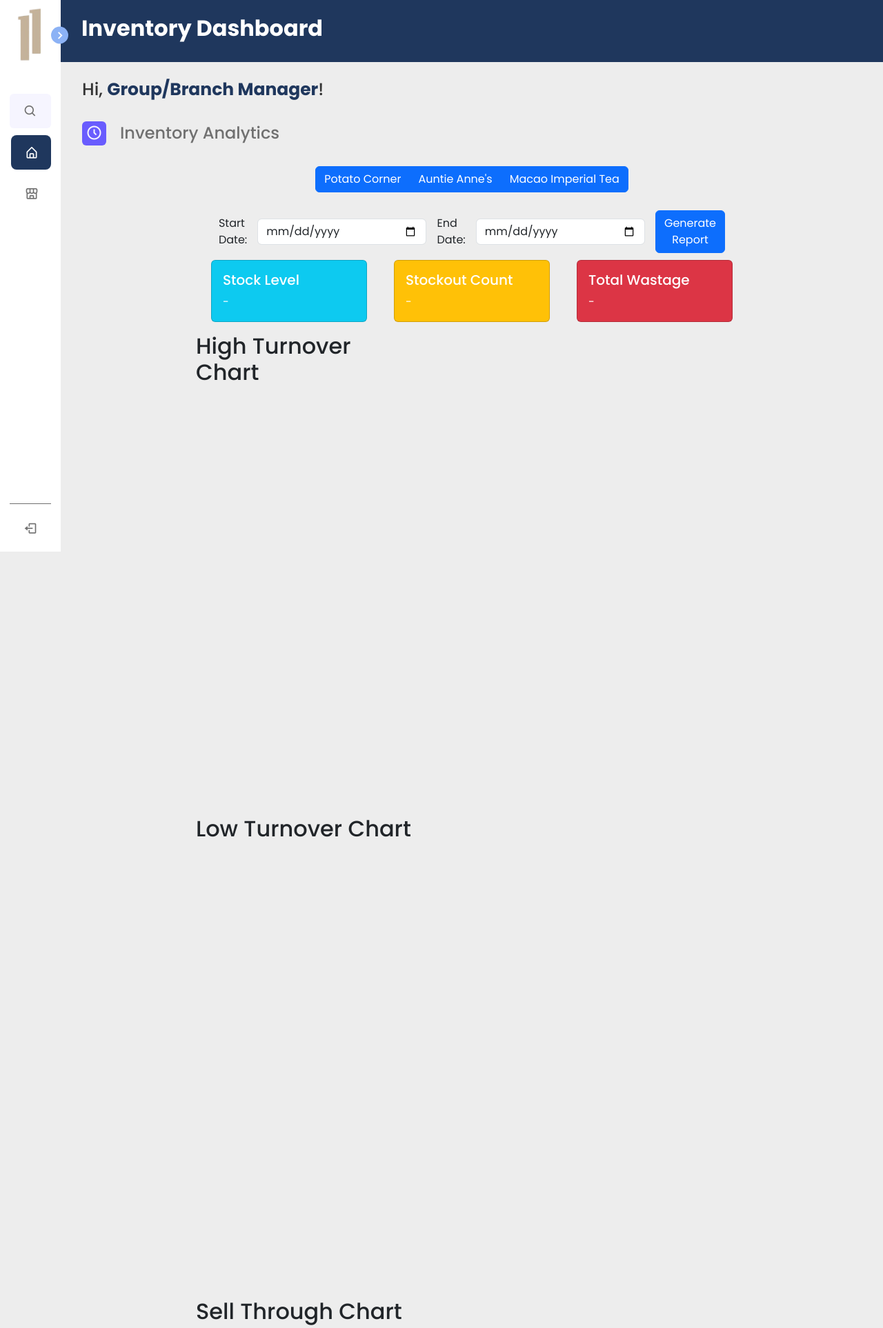
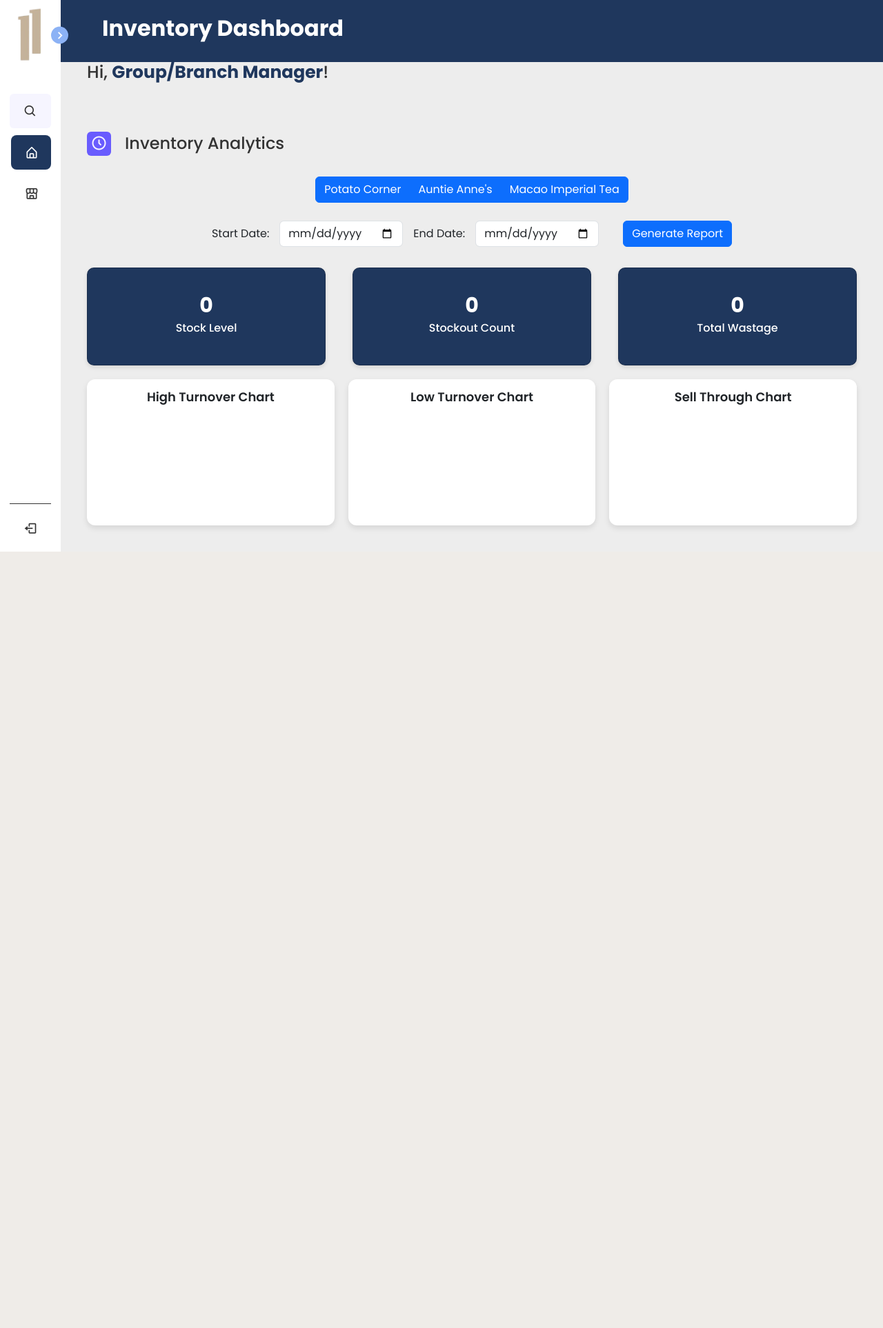
Before and after one commit to fmdlocsin/11-Nevada-CAP2, a PHP site: page /dashboard-inventory in a window 1280 px wide. Shown: the top 1926 px of the page at 69% size. After the commit the page ends 800 px from the top, so only its background shows below. Run offline with PHP 8.4, Linux system fonts and the light colour scheme; a map, chart or similar area stays blank; some libraries are stand-ins or nearby versions.

Commit message:
match kpi cards/charts styling

```diff
--- a/assets/css/inventory-dashboard.css
+++ b/assets/css/inventory-dashboard.css
@@ -1,245 +1,203 @@
-body {
-    font-family: 'Arial', sans-serif;
-    /* background-color: #f8f9fa; */
+/* Primary colors */
+:root {
+    --header-color: #1F375D;
+    --background-color: #f4f4f9;
+    --box-shadow-color: rgba(0, 0, 0, 0.1);
+    --box-color: #fff;
+    --highlight-color: #1F375D;
+    --box-group-background: #d3d3d3;
 }
 
-:root {
-    /* ===== Colors ===== */
-    --body-color: #e4e9f7;
-    --sidebar-color: #fff;
-    --primary-color: #695cfe;
-    --primary-color-light: #f6f5ff;
-    --toggle-color: #ddd;
-    --text-color: #707070;
-}
-
-.dash-content .title{
-    display: flex;
-    align-items: center;
-    margin: 30px 0 30px 0;
-}
-
-.dash-content .title i{
+/* General Layout */
+.home {
     position: relative;
-    height: 35px;
-    width: 35px;
-    background-color: var(--primary-color);
-    border-radius: 6px;
-    color: var(--primary-color-light);
-    display: flex;
-    align-items: center;
-    justify-content: center;
-    font-size: 24px;
-}
-
-.dash-content .title .text{
-    font-size: 24px;
-    font-weight: 500;
-    color: var(--text-color);
-    margin-left: 10px;
-}
-
-.dashboard-title {
-    font-size: 24px;
-    font-weight: bold;
-    margin-bottom: 20px;
+    left: 250px;
+    width: calc(100% - 250px);
+    background: #EDEDED;
+    transition: var(--tran-05);
 }
 
 .container {
-    width: 100%;
-    margin: 20px auto;
-    padding: 5px;
+    width: 98%;
+    margin: 0 auto;
 }
 
-.dashboard-title {
-    font-size: 24px;
-    font-weight: bold;
-    margin-bottom: 20px;
-    color: #1F375D;
+/* Header Styling */
+.contractheader {
+    height: 90px;
+    background: var(--header-color);
+    color: white;
+    display: flex;
+    align-items: center;
+    padding-left: 30px;
 }
 
-.kpi-card {
-    background: #1F375D;
-    border-radius: 12px;
-    padding: 20px;
-    text-align: center;
-    color: white;
-    box-shadow: 0px 4px 8px rgba(0, 0, 0, 0.2);
-    transition: transform 0.3s ease-in-out;
-    height: 150px;
-    display: flex;
-    flex-direction: column;
-    justify-content: center;
-}
-
-.kpi-card:hover {
-    transform: scale(1.05);
-}
-
-.kpi-card h4 {
-    font-size: 16px;
-    margin-bottom: 5px;
-    white-space: normal;
-    overflow-wrap: break-word;
-}
-
-.kpi-number {
-    font-size: 34px;
+/* Titles */
+h1.title {
+    font-size: 32px;
     font-weight: bold;
 }
 
+.greeting h2 {
+    font-size: 25px;
+    color: #333;
+}
+
+.greeting h2 strong {
+    font-weight: bold;
+    color: var(--header-color);
+}
+
+/* Filters Section */
+.filter-section2 {
+    display: flex;
+    align-items: center;
+    gap: 15px;
+    padding: 10px 15px;
+}
+
+.filter-section2 label {
+    white-space: nowrap;
+}
+
+.filter-section2 button {
+    white-space: nowrap;
+    margin-left: 20px;
+}
+
+/* KPI Cards */
 .kpi-row {
     display: flex;
-    flex-wrap: wrap;
     justify-content: space-between;
     gap: 15px;
+    margin-top: 20px;
 }
 
 .kpi-col {
     flex: 1;
     min-width: 250px;
+    max-width: 33%;
 }
 
-.content-table {
+.kpi-card {
+    text-align: center;
+    padding: 20px;
+    background: var(--header-color);
+    color: #ffffff;
+    border-radius: 10px;
+    box-shadow: 0px 3px 6px rgba(0, 0, 0, 0.1);
+    transition: transform 0.2s ease-in-out, box-shadow 0.2s;
     width: 100%;
-    border-collapse: collapse;
-    margin-top: 20px;
-    background: white;
-    border-radius: 10px;
-    padding: 10px;
-    box-shadow: 0px 4px 8px rgba(0, 0, 0, 0.1);
+    min-height: 120px;
 }
 
-.content-table th, .content-table td {
-    padding: 10px;
-    text-align: center;
-    border-bottom: 1px solid #ddd;
+.kpi-card:hover {
+    transform: translateY(-3px);
+    box-shadow: 0px 5px 12px rgba(0, 0, 0, 0.2);
 }
 
-.content-table thead {
-    background: #1F375D;
+.kpi-number {
+    font-size: 30px;
+    font-weight: bold;
+    margin-bottom: 5px;
+    display: block;
+    color: #ffffff;
+}
+
+.kpi-label {
+    font-size: 16px;
+    font-weight: 500;
+    color: #ffffff;
+}
+
+/* Charts Section */
+.charts-container {
+    display: flex;
+    justify-content: space-between;
+    gap: 20px;
+    margin-top: 20px;
+}
+
+.chart-box {
+    flex: 1;
+    background: white;
+    padding: 15px;
+    border-radius: 12px;
+    box-shadow: 0 4px 8px rgba(0, 0, 0, 0.1);
+    display: flex;
+    flex-direction: column;
+    align-items: center;
+    max-width: 400px;
+    width: 100%;
+}
+
+/* Ensure Canvas Size Does Not Keep Growing */
+.chart-box canvas {
+    width: 100% !important;
+    height: auto !important;
+    max-width: 300px; /* Restrict width */
+    max-height: 400px; /* Restrict height */
+    display: block;
+}
+
+
+.chart-box h2 {
+    text-align: center;
+    font-size: 18px;
+    font-weight: 600;
+    margin-bottom: 10px;
+}
+
+/* Report Modal */
+#reportModal .modal-content {
+    border-radius: 10px;
+}
+
+#reportModal .modal-header {
+    background: var(--header-color);
     color: white;
 }
 
-.content-table tbody tr:hover {
-    background-color: #8cb2f5;
+#reportModal .modal-body {
+    font-size: 14px;
 }
 
-.chart-container {
-    width: 60%;
-    max-width: 600px;
-    margin: 20px auto;
-    background: white;
-    border-radius: 10px;
-    padding: 20px;
-    box-shadow: 0px 4px 8px rgba(0, 0, 0, 0.1);
+#reportModal .modal-footer {
+    display: flex;
+    justify-content: space-between;
 }
 
-@media (max-width: 768px) {
-    .kpi-card {
-        height: auto;
-        padding: 15px;
-    }
-    .kpi-number {
-        font-size: 28px;
-    }
-    .chart-container {
-        width: 90%;
-    }
-}
-
-
-
-/* ---------------------------- FILTER ---------------------------- */
-
-.filter-buttons {
-    margin-bottom: 20px;
-}
-
-.filter-buttons button {
-    margin: 5px;
-    padding: 10px 15px;
-    border: 2px solid #1F375D;
-    background-color: white;
-    color: #1F375D;
-    font-weight: bold;
-    border-radius: 5px;
-    cursor: pointer;
-    transition: all 0.3s ease-in-out;
-}
-
-.filter-buttons button.active {
-    background-color: #1F375D;
-    color: white;
-}
-
-.filter-buttons button:hover {
-    background-color: #8cb2f5;
-    color: white;
-}
-
-.filter-section2 {
-    display: flex;
-    flex-direction: row;
-    align-items: center;
-    gap: 15px;
-    padding: 10px 15px;
-}
-
-
-
-/* General button styling */
-.franchisee-btn, .branch-btn {
-    background-color: #002D62;
-    color: white;
-    padding: 10px 15px;
-    border: none;
-    border-radius: 5px;
-    margin: 5px;
-    cursor: pointer;
-    font-size: 16px;
-    transition: 0.3s;
-}
-
-/* Active button state */
-.franchisee-btn.active, .branch-btn.active {
-    background-color: #FFD700;
-    color: black;
-}
-
-.btn-selected {
-    background-color: #198754 !important; /* Bootstrap 'btn-success' color */
-    color: white !important;
-    border-color: #198754 !important;
-}
-
-
-/* Fixing overlapping text */
-.kpi-number {
-    font-size: 24px;
+/* Table Styles */
+.table th {
+    text-align: center;
     font-weight: bold;
 }
 
-/* Prevent JSON output from breaking layout */
-body {
-    overflow-x: hidden;
+.table td {
+    vertical-align: middle;
+    padding: 10px;
 }
 
-.chart-container {
-    display: flex;
-    justify-content: center; /* Centers the charts */
-    align-items: center;
-    gap: 5%; /* Space between charts */
-    width: 100%;
+.table th, .table td {
+    text-align: left;
 }
 
-.chart-box {
-    width: 40%; /* ✅ Each chart takes 40% of the width */
-    min-width: 300px; /* Prevents too-small charts */
-    height: 700px; /* Adjust height as needed */
+.table .text-end {
+    text-align: right;
 }
 
-#sellThroughChart {
-    width: 100%;
-    height: 400px; /* Adjustable */
+/* Responsive Layout */
+@media screen and (max-width: 992px) {
+    .charts-container {
+        flex-direction: column;
+        align-items: center;
+    }
+
+    .kpi-row {
+        flex-direction: column;
+    }
+
+    .kpi-col {
+        max-width: 100%;
+    }
 }
--- a/assets/js/inventory-kpi-dashboard-script.js
+++ b/assets/js/inventory-kpi-dashboard-script.js
@@ -251,27 +251,30 @@ $("#startDate, #endDate").change(function () {
 
 
 
-let sellThroughChart; // ✅ Ensure global chart variable
+let sellThroughChart, highTurnoverChart, lowTurnoverChart; // ✅ Store chart instances globally
 
 function updateSellThroughGraph(sellThroughRate) {
-    console.log("Updating Sell-Through Rate Graph...", sellThroughRate); // ✅ Debugging
+    console.log("Updating Sell-Through Rate Graph...", sellThroughRate);
 
     if (!sellThroughRate || !sellThroughRate.dates || sellThroughRate.dates.length === 0) {
-        console.warn("No data available for Sell-Through Rate.");
+        console.warn("⚠ No data available for Sell-Through Rate.");
         return;
     }
 
-    if (sellThroughChart) sellThroughChart.destroy(); // ✅ Destroy previous chart
+    // ✅ Destroy previous chart instance if exists
+    if (sellThroughChart instanceof Chart) {
+        sellThroughChart.destroy();
+    }
 
     const ctx = document.getElementById("sellThroughChart").getContext("2d");
 
     sellThroughChart = new Chart(ctx, {
         type: "line",
         data: {
-            labels: sellThroughRate.dates, // ✅ X-axis (time)
+            labels: sellThroughRate.dates, // X-axis (time)
             datasets: [{
                 label: "Sell-Through Rate (%)",
-                data: sellThroughRate.values, // ✅ Y-axis (percentage)
+                data: sellThroughRate.values, // Y-axis (percentage)
                 borderColor: "blue",
                 backgroundColor: "rgba(0, 0, 255, 0.1)",
                 fill: true
@@ -279,7 +282,7 @@ function updateSellThroughGraph(sellThroughRate) {
         },
         options: {
             responsive: true,
-            maintainAspectRatio: false, // ✅ Ensures full width
+            maintainAspectRatio: false, // ✅ Ensures chart does not grow infinitely
             scales: {
                 y: {
                     beginAtZero: true,
@@ -294,22 +297,19 @@ function updateSellThroughGraph(sellThroughRate) {
     console.log("Sell-Through Rate Graph Updated!");
 }
 
-
-
-let highTurnoverChart, lowTurnoverChart; // ✅ Ensure global chart variables
-
 function updateGraphs(highTurnover, lowTurnover) {
     console.log("Updating Graphs...");
     console.log("High Turnover Data:", highTurnover);
     console.log("Low Turnover Data:", lowTurnover);
 
     if (!highTurnover.labels || !lowTurnover.labels || highTurnover.labels.length === 0 || lowTurnover.labels.length === 0) {
-        console.warn("No data for graphs.");
+        console.warn("⚠ No data for graphs.");
         return;
     }
 
-    if (highTurnoverChart) highTurnoverChart.destroy();
-    if (lowTurnoverChart) lowTurnoverChart.destroy();
+    // Destroy previous instances before creating new charts
+    if (highTurnoverChart instanceof Chart) highTurnoverChart.destroy();
+    if (lowTurnoverChart instanceof Chart) lowTurnoverChart.destroy();
 
     const highTurnoverCanvas = document.getElementById("highTurnoverChart").getContext("2d");
     const lowTurnoverCanvas = document.getElementById("lowTurnoverChart").getContext("2d");
@@ -326,11 +326,9 @@ function updateGraphs(highTurnover, lowTurnover) {
         },
         options: {
             responsive: true,
-            maintainAspectRatio: false, // ✅ Ensures the graph fills the container
+            maintainAspectRatio: false, // ✅ Ensures chart stays contained
             scales: {
-                y: {
-                    beginAtZero: true
-                }
+                y: { beginAtZero: true }
             }
         }
     });
@@ -347,17 +345,16 @@ function updateGraphs(highTurnover, lowTurnover) {
         },
         options: {
             responsive: true,
-            maintainAspectRatio: false, // ✅ Ensures the graph fills the container
+            maintainAspectRatio: false, // ✅ Prevents infinite resizing
             scales: {
-                y: {
-                    beginAtZero: true
-                }
+                y: { beginAtZero: true }
             }
         }
     });
 
     console.log("Graphs Updated Successfully!");
 }
+
 
 
 
--- a/dashboard-inventory.php
+++ b/dashboard-inventory.php
@@ -252,11 +252,15 @@ $franchisees = isset($_POST["franchisees"]) ? array_map(fn($f) => $franchiseMap[
 
 <!-- Bootstrap JS (Ensure it's the bundle version) -->
     <script src="https://cdn.jsdelivr.net/npm/bootstrap@5.3.3/dist/js/bootstrap.bundle.min.js"></script>
+
+
     <link href="https://cdn.jsdelivr.net/npm/bootstrap@5.3.3/dist/css/bootstrap.min.css" rel="stylesheet">
     <link rel="stylesheet" href="assets/css/navbar.css">
     <link rel="stylesheet" href="assets/css/dashboard.css">
     <link rel="stylesheet" href="assets/css/inventory-dashboard.css">
     <link href='https://unpkg.com/boxicons@2.1.4/css/boxicons.min.css' rel='stylesheet'>
+
+
     <script src="https://cdnjs.cloudflare.com/ajax/libs/jspdf/2.5.1/jspdf.umd.min.js"></script>
     <script src="https://cdnjs.cloudflare.com/ajax/libs/jspdf-autotable/3.5.29/jspdf.plugin.autotable.min.js"></script>
     <script src="https://cdn.jsdelivr.net/npm/chart.js"></script>
@@ -356,34 +360,42 @@ $franchisees = isset($_POST["franchisees"]) ? array_map(fn($f) => $franchiseMap[
 
                     <button class="btn btn-primary" onclick="generateReport()">Generate Report</button>
                 </div>
+            </div>
 
                 <!-- KPI Cards -->
                 <div class="row kpi-row">
+                    <!-- Stock Level -->
                     <div class="col-md-4 kpi-col">
-                        <div class="card text-white bg-info mb-3">
+                        <div class="card kpi-card">
                             <div class="card-body">
-                                <h5 class="card-title">Stock Level</h5>
-                                <p class="card-text" id="stock-level">-</p>
+                                <h2 class="kpi-number" id="stock-level">0</h2>
+                                <h4 class="kpi-label">Stock Level</h4>
                             </div>
                         </div>
                     </div>
+
+                    <!-- Stockout Count -->
                     <div class="col-md-4 kpi-col">
-                        <div class="card text-white bg-warning mb-3">
+                        <div class="card kpi-card">
                             <div class="card-body">
-                                <h5 class="card-title">Stockout Count</h5>
-                                <p class="card-text" id="stockout-count">-</p>
+                                <h2 class="kpi-number" id="stockout-count">0</h2>
+                                <h4 class="kpi-label">Stockout Count</h4>
                             </div>
                         </div>
                     </div>
+
+                    <!-- Total Wastage -->
                     <div class="col-md-4 kpi-col">
-                        <div class="card text-white bg-danger mb-3">
+                        <div class="card kpi-card">
                             <div class="card-body">
-                                <h5 class="card-title">Total Wastage</h5>
-                                <p class="card-text" id="total-wastage">-</p>
+                                <h2 class="kpi-number" id="total-wastage">0</h2>
+                                <h4 class="kpi-label">Total Wastage</h4>
                             </div>
                         </div>
                     </div>
                 </div>
+
+
 
                 <!-- Charts Section -->
                 <div class="charts-container">
@@ -439,7 +451,7 @@ $franchisees = isset($_POST["franchisees"]) ? array_map(fn($f) => $franchiseMap[
                     </div>
                 </div>
 
-            </div>
+
         </div>
     </section>
 
```
